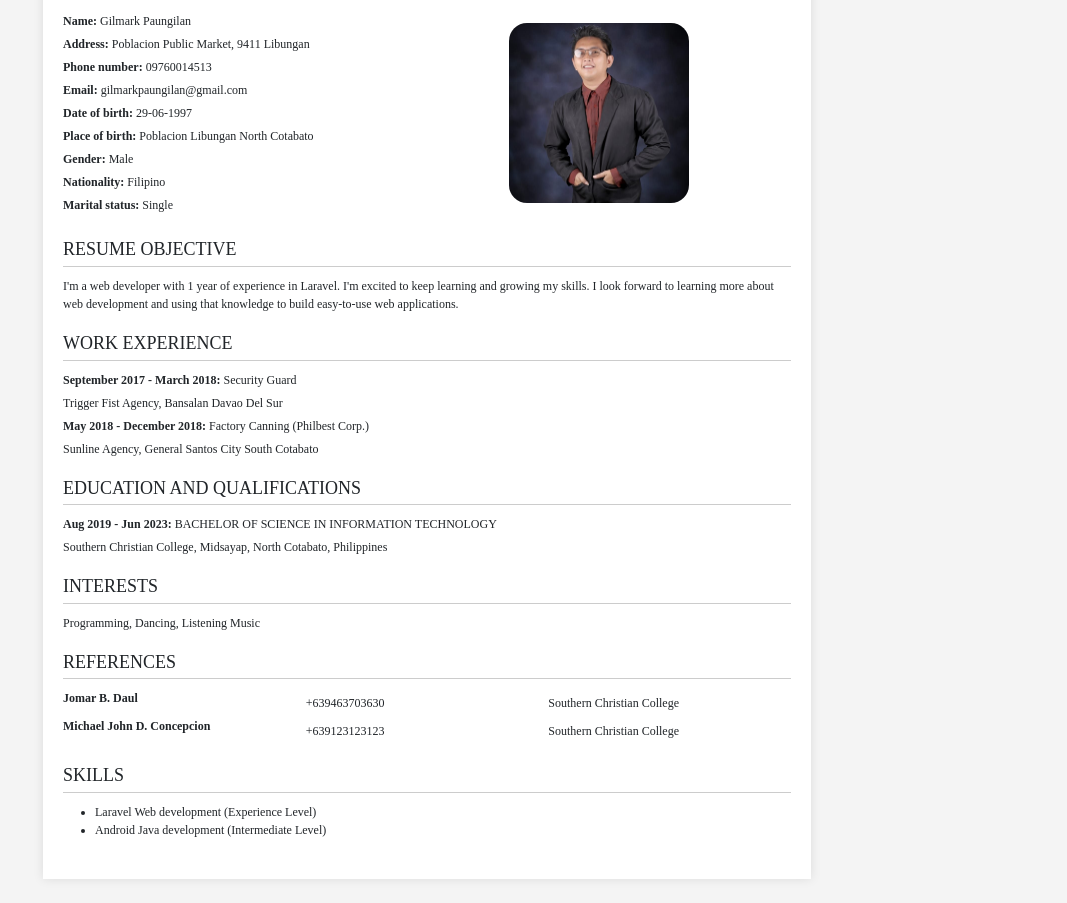
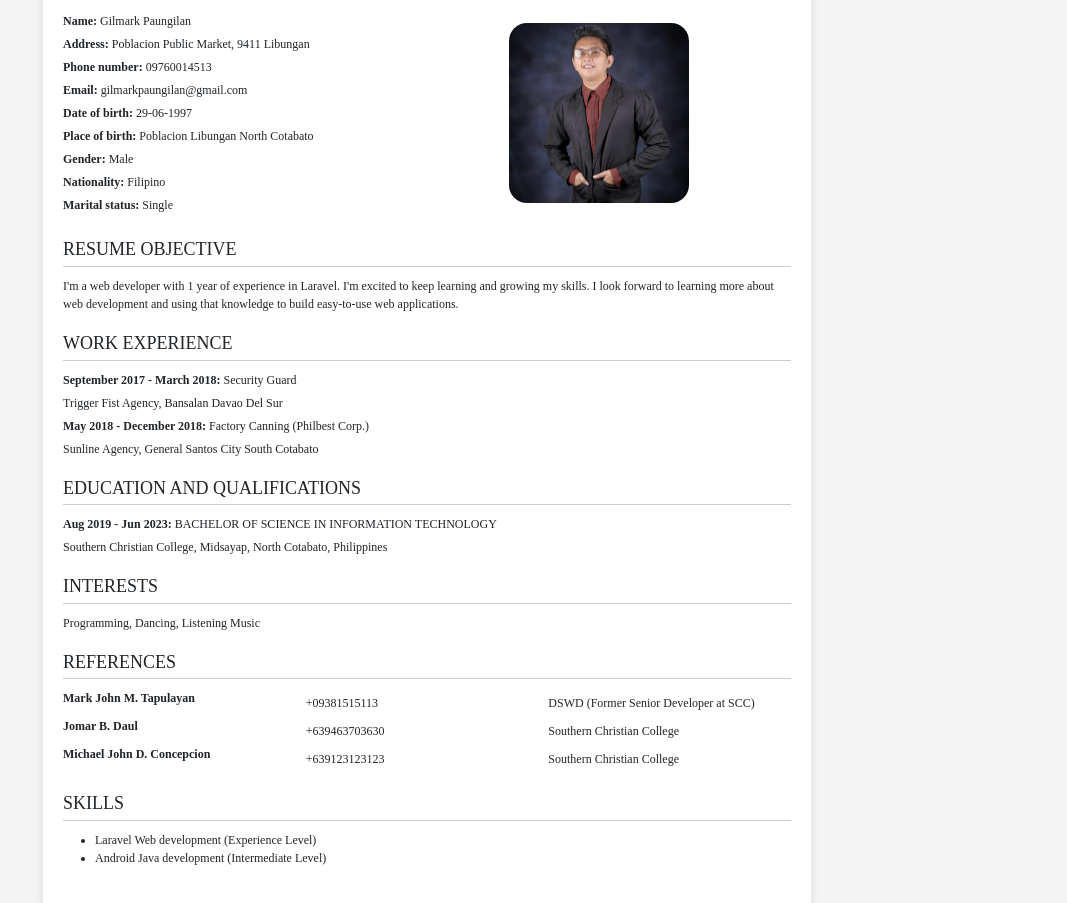
Before and after one commit to waynadah/Gmark_PortfolioVitae, a plain HTML site: page vitae.html in a window 1280 px wide. Shown: the part 115-1018 px from the top of the page, without its empty margins (213-1280 px from the left). Drawn offline with nearby package versions, Linux system fonts and the light colour scheme.

Commit message:
10-8-24 12pm

```diff
--- a/vitae.html
+++ b/vitae.html
@@ -224,6 +224,17 @@
             <h2>
                 REFERENCES
             </h2>
+			 <div class="d-flex justify-content-between">
+                <span class="label w-50">
+                    Mark John M. Tapulayan
+                </span>
+                <p class="w-50">
+                    +09381515113
+                </p>
+                <p class="w-50">
+                    DSWD (Former Senior Developer at SCC)
+                </p>
+            </div>
             <div class="d-flex justify-content-between">
                 <span class="label w-50">
                     Jomar B. Daul
```
